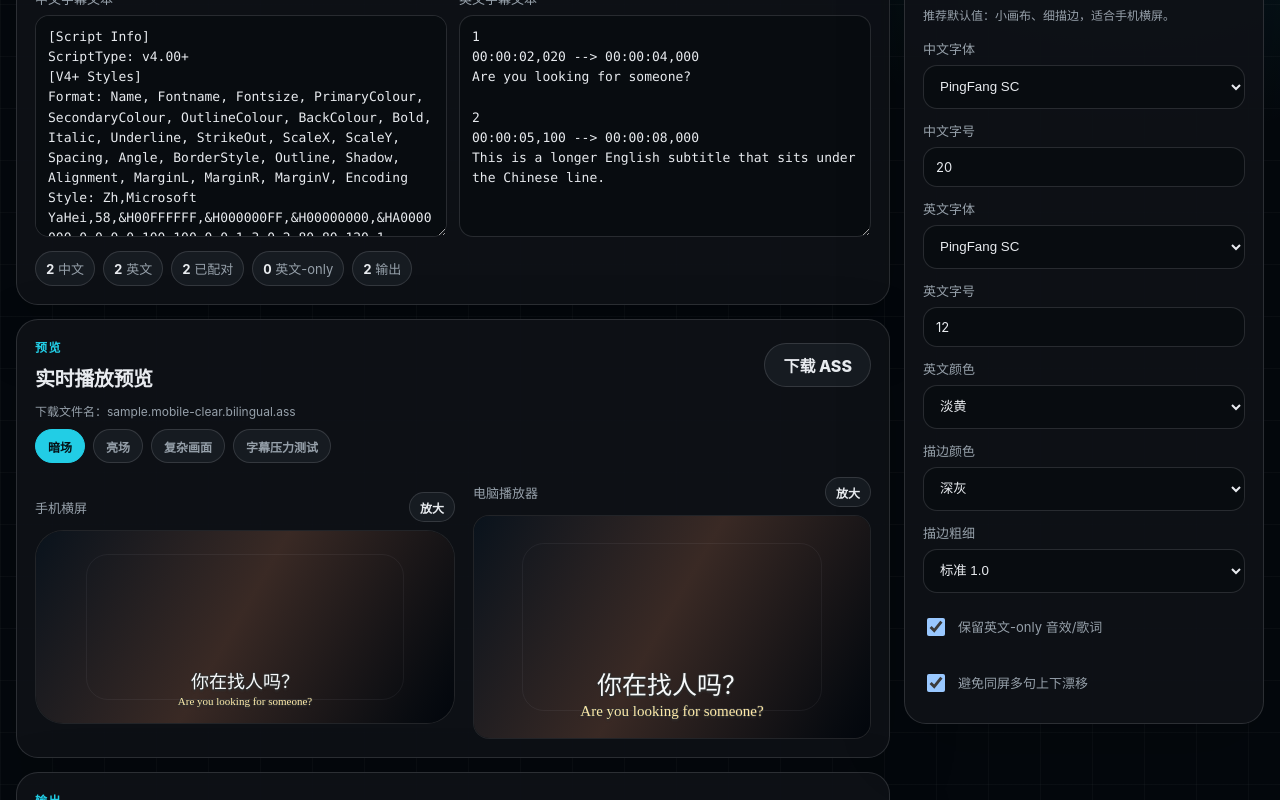
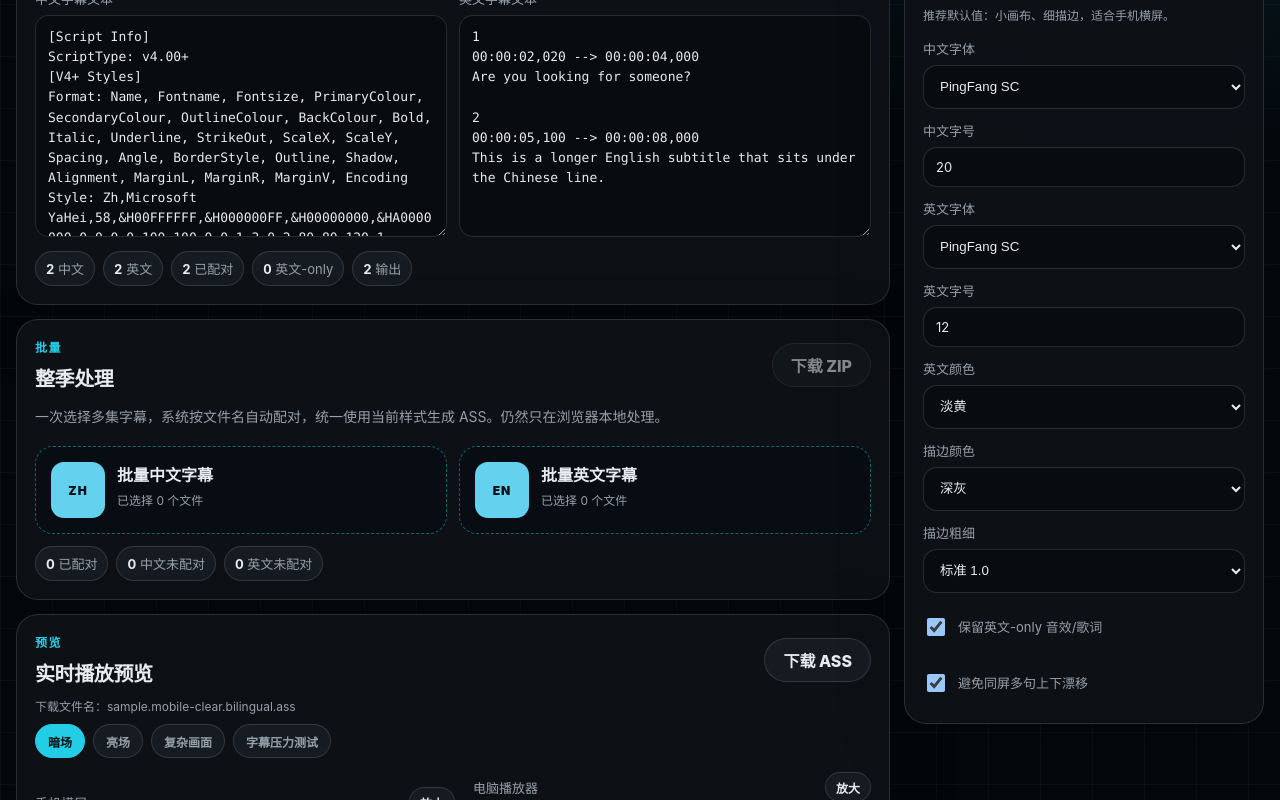
Before and after one commit to violin321/subtitle-merge, a Next.js app: page / in a window 1280 px wide. Shown: the part 464-1264 px from the top of the page. Built offline with nearby package versions, Linux system fonts and the light colour scheme.

Commit message:
Add batch season subtitle merge

```diff
--- a/package.json
+++ b/package.json
@@ -17,7 +17,8 @@
   "dependencies": {
     "next": "latest",
     "react": "latest",
-    "react-dom": "latest"
+    "react-dom": "latest",
+    "jszip": "latest"
   },
   "devDependencies": {
     "@types/node": "latest",
--- a/src/app/globals.css
+++ b/src/app/globals.css
@@ -177,3 +177,17 @@ select {
 .deviceWrap.large { display: grid; place-items: center; }
 .largeDevice.phone { max-width: 920px; }
 .largeDevice.desktop { max-width: 1080px; }
+.batchPanel { grid-column: 1; }
+.batchUpload { display: grid; grid-template-columns: 1fr 1fr; gap: 12px; }
+.compactDrop { min-height: 82px; }
+.batchSummary { display: flex; gap: 8px; flex-wrap: wrap; margin-top: 12px; }
+.batchSummary span { border: 1px solid var(--border); border-radius: 999px; padding: 7px 10px; color: var(--muted); background: var(--raised); font-size: 13px; }
+.batchSummary b { color: var(--text); }
+.batchMessage { color: var(--muted); margin: 10px 0 0; font-size: 13px; }
+.batchList { margin-top: 12px; border: 1px solid var(--border); border-radius: 16px; overflow: hidden; }
+.batchList div { display: flex; justify-content: space-between; gap: 12px; padding: 9px 12px; border-bottom: 1px solid var(--border); color: var(--muted); font-size: 12px; }
+.batchList div:last-child { border-bottom: 0; }
+.batchList strong { color: var(--text); overflow: hidden; text-overflow: ellipsis; white-space: nowrap; }
+.batchList em { display: block; padding: 9px 12px; color: var(--muted); font-size: 12px; }
+button:disabled { opacity: .55; cursor: not-allowed; transform: none; }
+@media (max-width: 820px) { .batchUpload { grid-template-columns: 1fr; } }
--- a/src/app/page.tsx
+++ b/src/app/page.tsx
@@ -1,6 +1,7 @@
 'use client';
 
 import { ChangeEvent, useEffect, useMemo, useState } from 'react';
+import JSZip from 'jszip';
 import { defaultOptions, mergeSubtitles, type MergeOptions, type MergeStats } from '@/lib/subtitles';
 
 const sampleZh = `[Script Info]
@@ -103,6 +104,35 @@ function presetSlug(id: string) {
   return id.replace(/[^a-z0-9-]+/gi, '-').toLowerCase();
 }
 
+
+type BatchItem = { name: string; key: string; text: string };
+type BatchPair = { key: string; zh?: BatchItem; en?: BatchItem };
+
+function seasonKey(name: string) {
+  return safeNamePart(name)
+    .toLowerCase()
+    .replace(/\b(zh|chs|chi|cn|sc|tc|简体|中文|en|eng|english)\b/giu, '')
+    .replace(/[._-]+(zh|chs|chi|cn|sc|tc|en|eng|english)$/iu, '')
+    .replace(/[-_. ]+/g, '-')
+    .replace(/^-|-$/g, '');
+}
+
+function pairBatch(zhItems: BatchItem[], enItems: BatchItem[]) {
+  const map = new Map<string, BatchPair>();
+  for (const item of zhItems) map.set(item.key, { ...(map.get(item.key) ?? { key: item.key }), zh: item });
+  for (const item of enItems) map.set(item.key, { ...(map.get(item.key) ?? { key: item.key }), en: item });
+  return [...map.values()].sort((a, b) => a.key.localeCompare(b.key, 'zh-CN'));
+}
+
+async function readBatchFiles(files: FileList | null): Promise<BatchItem[]> {
+  if (!files) return [];
+  return Promise.all([...files].map(async (file) => ({
+    name: file.name,
+    key: seasonKey(file.name),
+    text: await file.text(),
+  })));
+}
+
 export default function Home() {
   const [zh, setZh] = useState(sampleZh);
   const [en, setEn] = useState(sampleEn);
@@ -115,10 +145,16 @@ export default function Home() {
   const [ass, setAss] = useState('');
   const [stats, setStats] = useState<MergeStats | null>(null);
   const [error, setError] = useState('');
+  const [batchZh, setBatchZh] = useState<BatchItem[]>([]);
+  const [batchEn, setBatchEn] = useState<BatchItem[]>([]);
+  const [batchMessage, setBatchMessage] = useState('');
+  const [batchBusy, setBatchBusy] = useState(false);
 
   const selectedPreset = presets.find((preset) => preset.id === presetId) ?? presets[0];
   const selectedBg = previewBackgrounds.find((item) => item.id === previewBg) ?? previewBackgrounds[0];
   const outputName = `${safeNamePart(zhName)}.${presetSlug(presetId)}.bilingual.ass`;
+  const batchPairs = useMemo(() => pairBatch(batchZh, batchEn), [batchZh, batchEn]);
+  const matchedBatchCount = batchPairs.filter((pair) => pair.zh && pair.en).length;
 
   const previewText = useMemo(() => {
     if (!ass) return ['你在找人吗？', 'Are you looking for someone?'];
@@ -194,6 +230,44 @@ export default function Home() {
     URL.revokeObjectURL(url);
   }
 
+
+  async function handleBatchFiles(event: ChangeEvent<HTMLInputElement>, target: 'zh' | 'en') {
+    const items = await readBatchFiles(event.target.files);
+    if (target === 'zh') setBatchZh(items);
+    else setBatchEn(items);
+    setBatchMessage(items.length ? `已读取 ${items.length} 个${target === 'zh' ? '中文' : '英文'}字幕。` : '');
+  }
+
+  async function downloadBatchZip() {
+    const matched = batchPairs.filter((pair): pair is BatchPair & { zh: BatchItem; en: BatchItem } => Boolean(pair.zh && pair.en));
+    if (!matched.length) {
+      setBatchMessage('没有找到可配对的中英文字幕。请检查文件名是否对应。');
+      return;
+    }
+    setBatchBusy(true);
+    try {
+      const zip = new JSZip();
+      const report: string[] = ['# Subtitle Merge 批量处理报告', '', `样式预设：${selectedPreset.name}`, `成功配对：${matched.length}`, `未配对中文：${batchPairs.filter((pair) => pair.zh && !pair.en).length}`, `未配对英文：${batchPairs.filter((pair) => pair.en && !pair.zh).length}`, ''];
+      for (const pair of matched) {
+        const result = mergeSubtitles(pair.zh.text, pair.en.text, options);
+        const name = `${safeNamePart(pair.zh.name)}.${presetSlug(presetId)}.bilingual.ass`;
+        zip.file(name, result.ass);
+        report.push(`- ${name}: ${result.stats.pairedCount}/${result.stats.chineseCount} 已配对，英文-only ${result.stats.unpairedEnglishCount}`);
+      }
+      zip.file('merge-report.md', report.join('\n'));
+      const blob = await zip.generateAsync({ type: 'blob' });
+      const url = URL.createObjectURL(blob);
+      const a = document.createElement('a');
+      a.href = url;
+      a.download = `subtitle-merge.${presetSlug(presetId)}.${matched.length}eps.zip`;
+      a.click();
+      URL.revokeObjectURL(url);
+      setBatchMessage(`已生成 ${matched.length} 集字幕 ZIP。`);
+    } finally {
+      setBatchBusy(false);
+    }
+  }
+
   const update = <K extends keyof MergeOptions>(key: K, value: MergeOptions[K]) => setOptions((x) => ({ ...x, [key]: value }));
 
   return (
@@ -244,6 +318,39 @@ export default function Home() {
 
           {error && <p className="error">{error}</p>}
           {stats && <Stats stats={stats} />}
+        </section>
+
+        <section className="panel batchPanel" aria-labelledby="batch-title">
+          <div className="panelHead compact">
+            <div>
+              <p className="sectionLabel">批量</p>
+              <h2 id="batch-title">整季处理</h2>
+            </div>
+            <button className="secondary" onClick={downloadBatchZip} disabled={batchBusy || matchedBatchCount === 0}>{batchBusy ? '打包中…' : '下载 ZIP'}</button>
+          </div>
+          <p className="hint">一次选择多集字幕，系统按文件名自动配对，统一使用当前样式生成 ASS。仍然只在浏览器本地处理。</p>
+          <div className="batchUpload">
+            <label className="fileDrop compactDrop">
+              <input type="file" accept=".ass,.srt,.ssa,text/plain" multiple onChange={(e) => handleBatchFiles(e, 'zh')} />
+              <span className="fileBadge">ZH</span>
+              <span><strong>批量中文字幕</strong><small>已选择 {batchZh.length} 个文件</small></span>
+            </label>
+            <label className="fileDrop compactDrop">
+              <input type="file" accept=".ass,.srt,.ssa,text/plain" multiple onChange={(e) => handleBatchFiles(e, 'en')} />
+              <span className="fileBadge">EN</span>
+              <span><strong>批量英文字幕</strong><small>已选择 {batchEn.length} 个文件</small></span>
+            </label>
+          </div>
+          <div className="batchSummary">
+            <span><b>{matchedBatchCount}</b> 已配对</span>
+            <span><b>{batchPairs.filter((pair) => pair.zh && !pair.en).length}</b> 中文未配对</span>
+            <span><b>{batchPairs.filter((pair) => pair.en && !pair.zh).length}</b> 英文未配对</span>
+          </div>
+          {batchMessage && <p className="batchMessage">{batchMessage}</p>}
+          {batchPairs.length > 0 && <div className="batchList" aria-label="批量配对列表">
+            {batchPairs.slice(0, 12).map((pair) => <div key={pair.key}><strong>{pair.key}</strong><span>{pair.zh ? '中文✓' : '中文缺失'} · {pair.en ? '英文✓' : '英文缺失'}</span></div>)}
+            {batchPairs.length > 12 && <em>还有 {batchPairs.length - 12} 组未显示…</em>}
+          </div>}
         </section>
 
         <aside className="panel controls" aria-labelledby="style-title">
```
Also changed, not shown: 1 other file (tests, documents, lock files or other folders).
